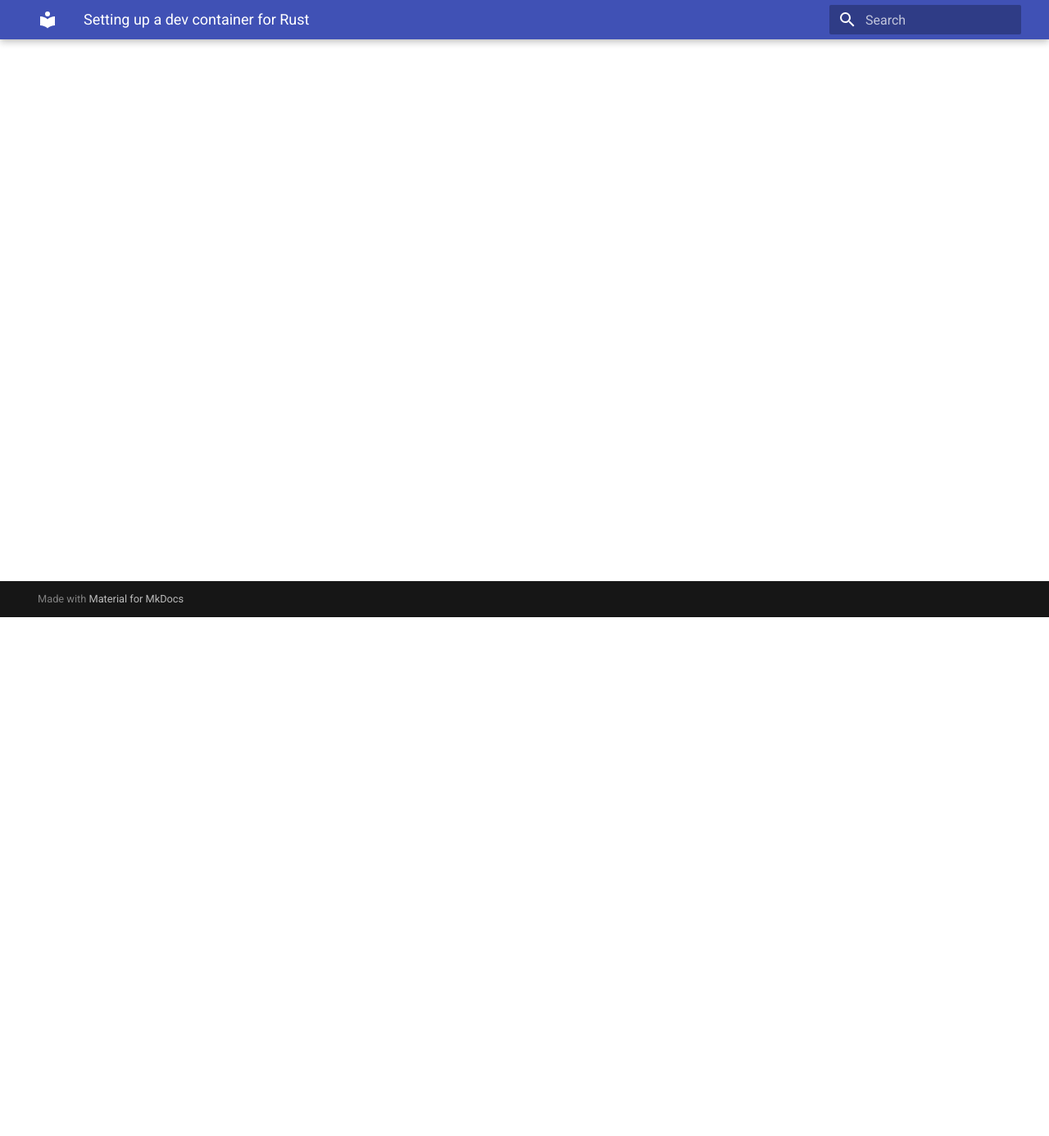
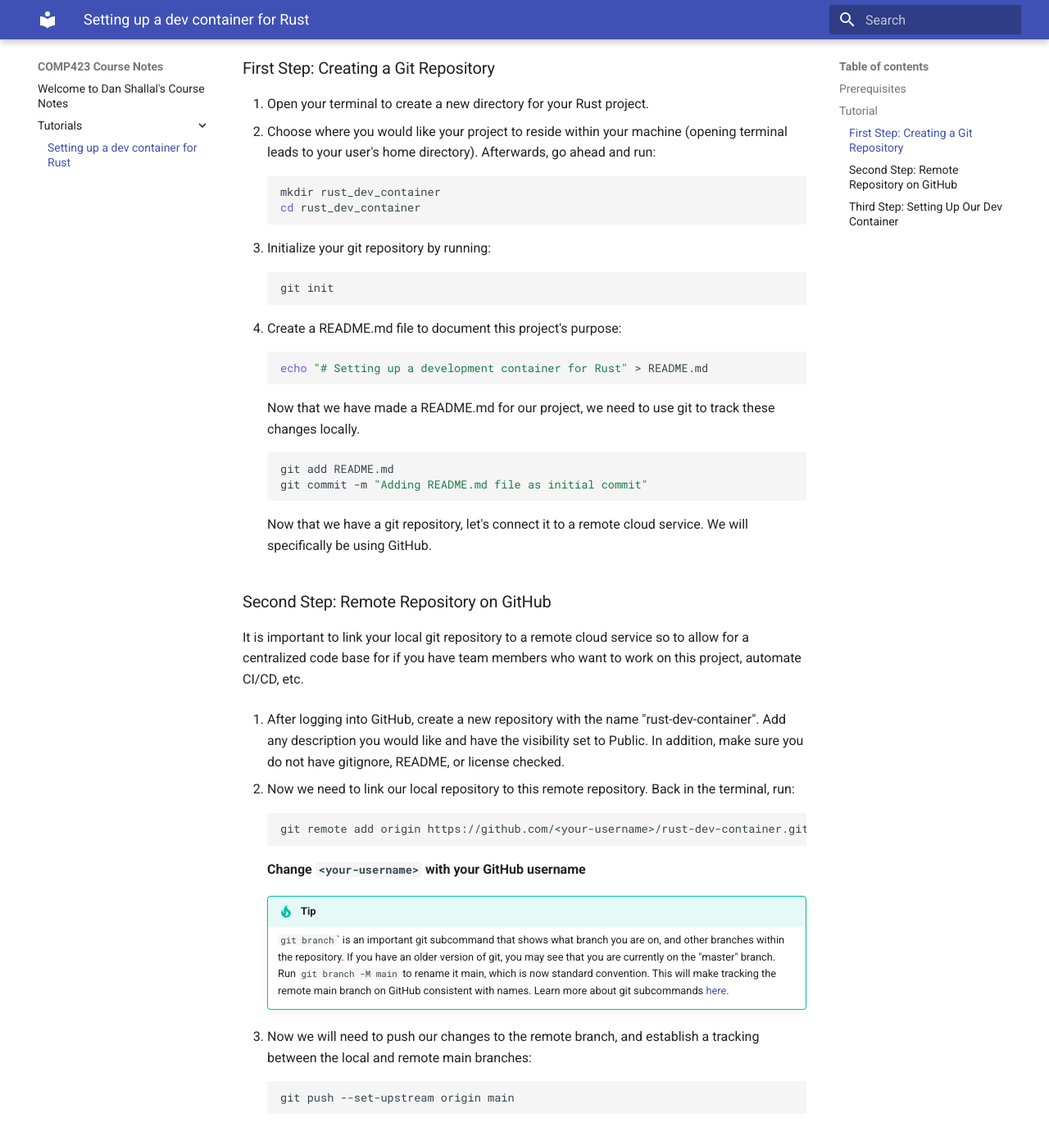
Before and after one commit to dshallal/comp423-course-notes, an MkDocs documentation site: the page built from docs/tutorials/rust-setup.md, in a window 1280 px wide and 1400 px high, scrolled down 647 px. Shown: the top 1386 px of the window at 82% size. Built offline with MkDocs 1.6.1 and Material for MkDocs 9.7.7, drawn with Linux system fonts in a browser that asks for light colours; some of the changed text lies outside the part shown.

Commit message:
significant progress

````diff
--- a/docs/tutorials/rust-setup.md
+++ b/docs/tutorials/rust-setup.md
@@ -3,3 +3,94 @@
 * Primary author: [Dan Shallal](https://github.com/dshallal)
 
 * Reviewer: [Kishan Gajera](https://github.com/gajekish)
+
+Welcome! In this tutorial, we will be learning how to set up a development container for Rust. From an empty folder to printing hello world in a fully working development container, this tutorial will teach you it all.
+
+## **Prerequisites**
+
+1. A GitHub Account: Sign up at [GitHub](https://github.com/) if you do not have one.
+2. Git Version Control: Make sure to install [Git](https://git-scm.com/book/en/v2/Getting-Started-Installing-Git) if it is not installed on your machine.
+3. [Visual Studio Code](https://code.visualstudio.com/) is also required. It is an IDE (Integrated Development Environment) that will make setting up our Docker container smooth and easy.
+4. [Docker](https://www.docker.com/products/docker-desktop/) must also be installed.
+5. Command-line basics: If you're rusty, review the Learn a CLI text from COMP 211.
+
+## **Tutorial**
+
+### First Step: Creating a Git Repository
+
+1. Open your terminal to create a new directory for your Rust project.
+2. Choose where you would like your project to reside within your machine (opening terminal leads to your user's home directory). Afterwards, go ahead and run:
+
+    ```bash
+    mkdir rust_dev_container
+    cd rust_dev_container
+    ```
+
+3. Initialize your git repository by running:
+
+    ```bash
+    git init
+    ```
+
+4. Create a README.md file to document this project's purpose:
+
+    ```bash
+    echo "# Setting up a development container for Rust" > README.md
+    ```
+
+    Now that we have made a README.md for our project, we need to use git to track these changes locally.
+
+    ```bash
+    git add README.md
+    git commit -m "Adding README.md file as initial commit"
+    ```
+
+    Now that we have a git repository, let's connect it to a remote cloud service. We will specifically be using GitHub.
+
+### Second Step: Remote Repository on GitHub
+
+It is important to link your local git repository to a remote cloud service so to allow for a centralized code base for if you have team members who want to work on this project, automate CI/CD, etc.
+
+1. After logging into GitHub, create a new repository with the name "rust-dev-container". Add any description you would like and have the visibility set to Public. In addition, make sure you do not have gitignore, README, or license checked.
+
+2. Now we need to link our local repository to this remote repository. Back in the terminal, run:
+
+    ```bash
+    git remote add origin https://github.com/<your-username>/rust-dev-container.git
+    ```
+
+    **Change `<your-username>` with your GitHub username**
+
+    !!! tip
+        <code>git branch</code>` is an important git subcommand that shows what branch you are on, and other branches within the repository. If you have an older version of git, you may see that you are currently on the "master" branch. Run <code>git branch -M main</code> to rename it main, which is now standard convention. This will make tracking the remote main branch on GitHub consistent with names. Learn more about git subcommands [here](https://comp423-25s.github.io/resources/git/ch2-git-fundamental-subcommands/).
+
+3. Now we will need to push our changes to the remote branch, and establish a tracking between the local and remote main branches:
+
+    ```bash
+    git push --set-upstream origin main
+    ```
+
+### Third Step: Setting Up Our Dev Container
+
+All this talk about dev containers, and you still might not understand fully what one is. In summary:
+
+A dev container is a lightweight, isolated environment used for software development. In our case we will be using Visual Studio Code's Dev Container extension in conjunction with Docker to setup our dev container within VS Code.
+
+Why is this useful? Well, projects can become vast and complex pretty quickly, which introduce different dependencies, libraries, programming languages, and other tools that are specifically required to have a project function correctly. With dev containers, projects can be outsourced to different team members to quickly work in a consistent, bug free environment that also reduces onboarding and time doing manual setup to start coding within a project.
+
+All we need to is to define a configuration file for VS Code's Dev Container extension to read and create a container with the Docker software application. With that, let's get started!
+
+!!! warning
+    If you do not have Docker installed and tested, please refer back to the prerequisities at the top of this page.
+
+1. Open VS Code and open your rust-dev-container folder to start development.
+
+2. Install the Dev Containers extension that will be used to read our configuration file we will make shortly.
+
+3. Create a folder called **.devcontainer** and insert a file called **devcontainer.json**. This json file will be used to hold information for the VS Code extension to tell Docker what will be needed to run our Rust program.
+
+Within this configuration file we will need to define a few things:
+
+<code>name</code>: Which is the name of our container. It is good to make this descriptive.
+<code>image</code>: Image refers to the Docker image that will be used to run the dependencies that are needed for this project. We will need a base image that will compile our Rust code to run.
+<code>customizations</code>: This specifier allows extensions to automatically be downloaded within the dev container. We will need the rust-analyzer extension installed.
````
